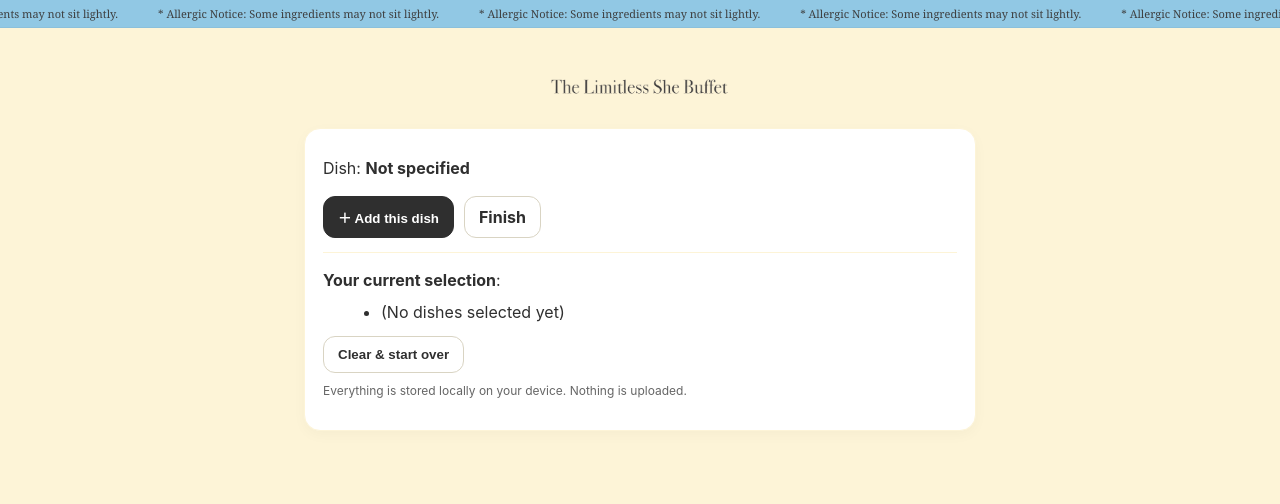
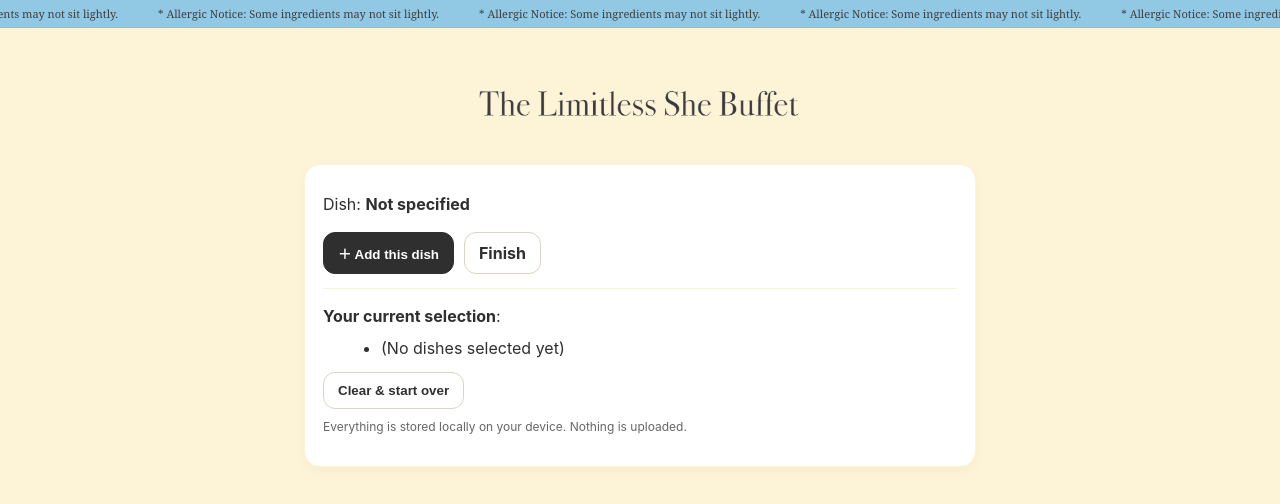
Before and after one commit to ani-syu/buffet-interaction, a plain HTML site: page select.html in a window 1280 px wide. Drawn offline with Linux system fonts and the light colour scheme.

Commit message:
Update select.html

```diff
--- a/select.html
+++ b/select.html
@@ -12,7 +12,7 @@ html,body{margin:0;padding:0;background:var(--cream);color:var(--ink);
 .ticker__inner{display:inline-flex; gap:40px; animation:scroll 24s linear infinite}
 .container{max-width:720px;margin:0 auto;padding:24px}
 .header{display:flex;align-items:center;gap:14px;margin:14px 0 18px;justify-content:center}
-.logo{height:44px;background:transparent;box-shadow:none}
+.logo{height:80px;background:transparent;box-shadow:none}
 .card{background:#fff;border:1px solid var(--border);border-radius:16px;padding:18px 18px 20px;box-shadow:0 4px 14px rgba(0,0,0,.03)}
 p{line-height:1.7;margin:8px 0}
 ul{margin:8px 0 0 18px}
```
